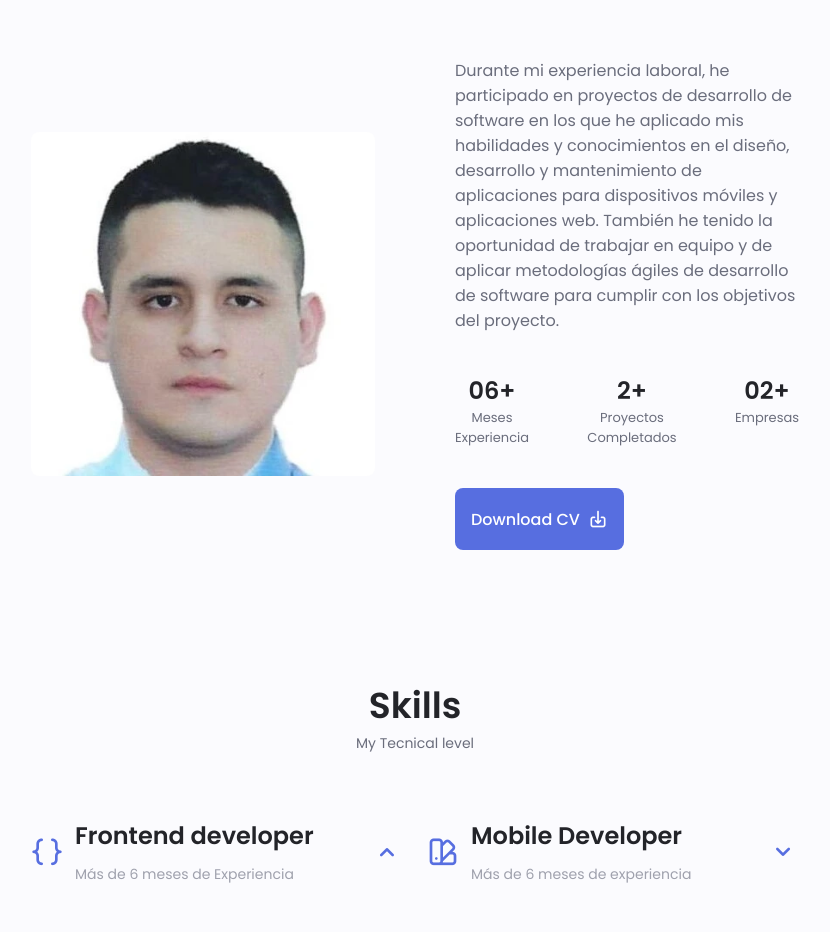
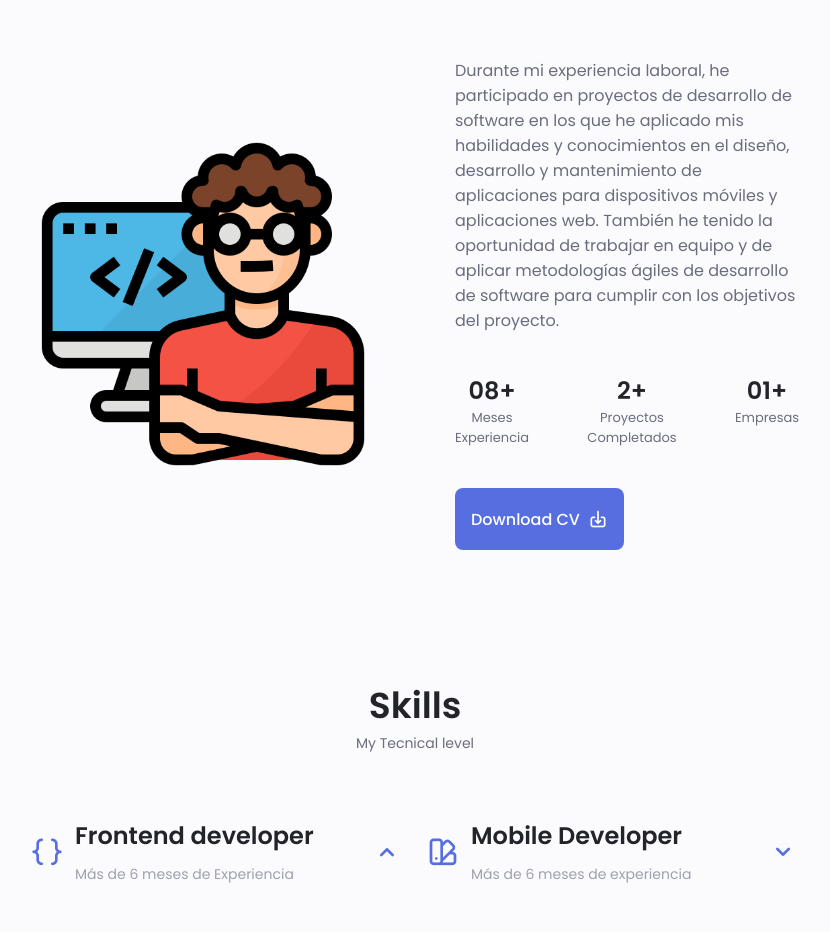
Before and after one commit to jvasquezd/portfolio-web-js, a plain HTML site: page index.html in a window 1280 px wide. Shown: the part 840-1772 px from the top of the page, without its empty margins (225-1055 px from the left). Drawn offline with nearby package versions, Linux system fonts and the light colour scheme.

Commit message:
Cambios en la foto y experiencia

```diff
--- a/index.html
+++ b/index.html
@@ -114,7 +114,7 @@
             <span class="section__subtitle">My Introduction</span>
 
             <div class="about__container container grid">
-                <img src="./img/foto_tarjeta.webp" alt="" class="about__img" />
+                <img src="./img/1995515.png" alt="" class="about__img" />
                 <div class="about__data">
                     <p class="about__description">
                         Durante mi experiencia laboral, he participado en proyectos de desarrollo de software
@@ -125,7 +125,7 @@
                     </p>
                     <div class="about__info">
                         <div>
-                            <span class="about__info-title">06+</span>
+                            <span class="about__info-title">08+</span>
                             <span class="about__info-name">Meses <br />
                                 Experiencia</span>
                         </div>
@@ -135,7 +135,7 @@
                                 Completados</span>
                         </div>
                         <div>
-                            <span class="about__info-title">02+</span>
+                            <span class="about__info-title">01+</span>
                             <span class="about__info-name">Empresas <br />
                             </span>
                         </div>
```
